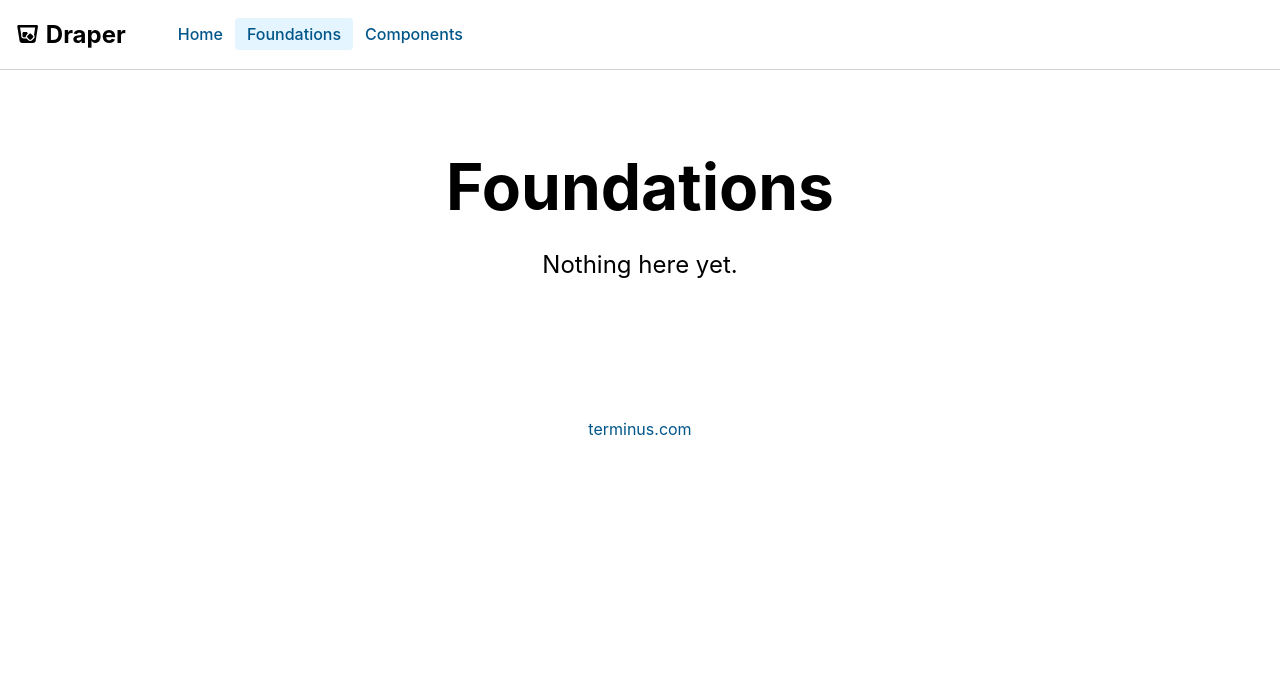
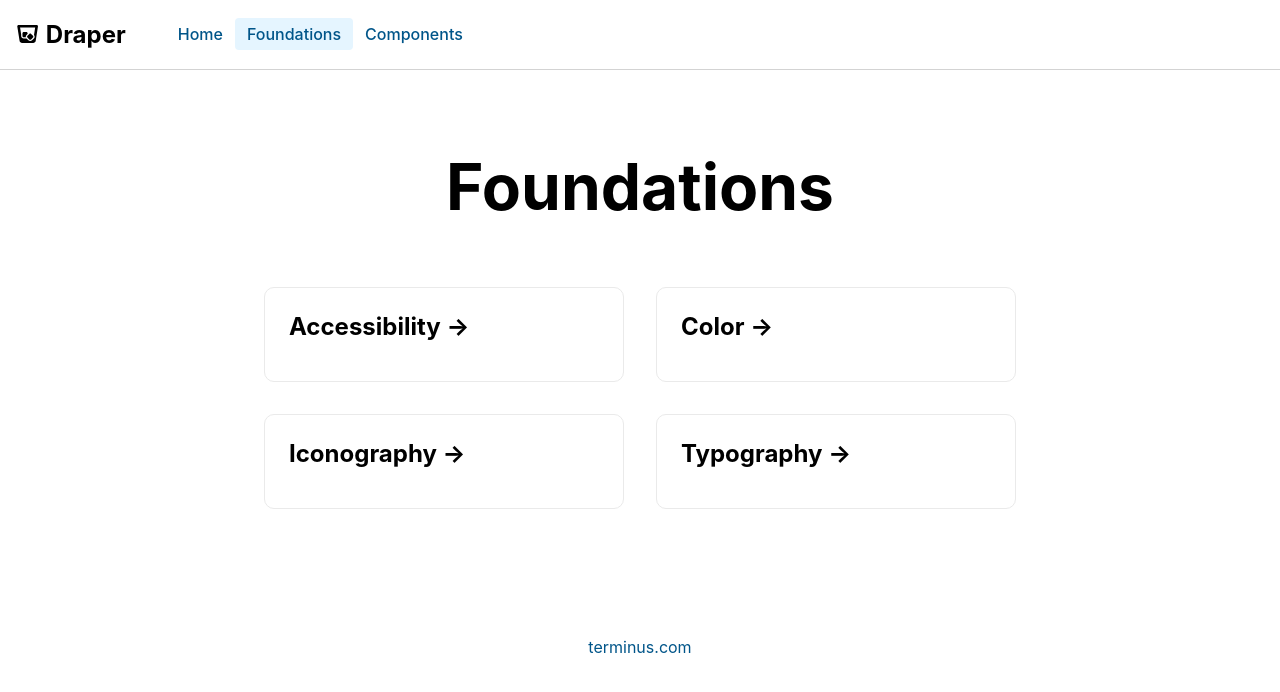
Before and after one commit to auermi/terminus-ui, a Next.js app: page /foundations in a window 1280 px wide. Shown: the top 692 px of the page. Built offline with nearby package versions, Linux system fonts and the light colour scheme.

Commit message:
Add foundations to page

```diff
--- a/pages/foundations.js
+++ b/pages/foundations.js
@@ -3,7 +3,20 @@ import Layout from '../components/layout'
 const Foundations = () => (
   <Layout>
     <h1 className="title">Foundations</h1>
-    <p className="description">Nothing here yet.</p>
+    <div className="grid">
+      <a href="/posts/accessibility" className="card">
+        <h3>Accessibility &rarr;</h3>
+      </a>
+      <a href="/posts/color" className="card">
+        <h3>Color &rarr;</h3>
+      </a>
+      <a href="/posts/iconography" className="card">
+        <h3>Iconography &rarr;</h3>
+      </a>
+      <a href="/posts/typography" className="card">
+        <h3>Typography &rarr;</h3>
+      </a>
+    </div>
   </Layout>
 )
 
```
